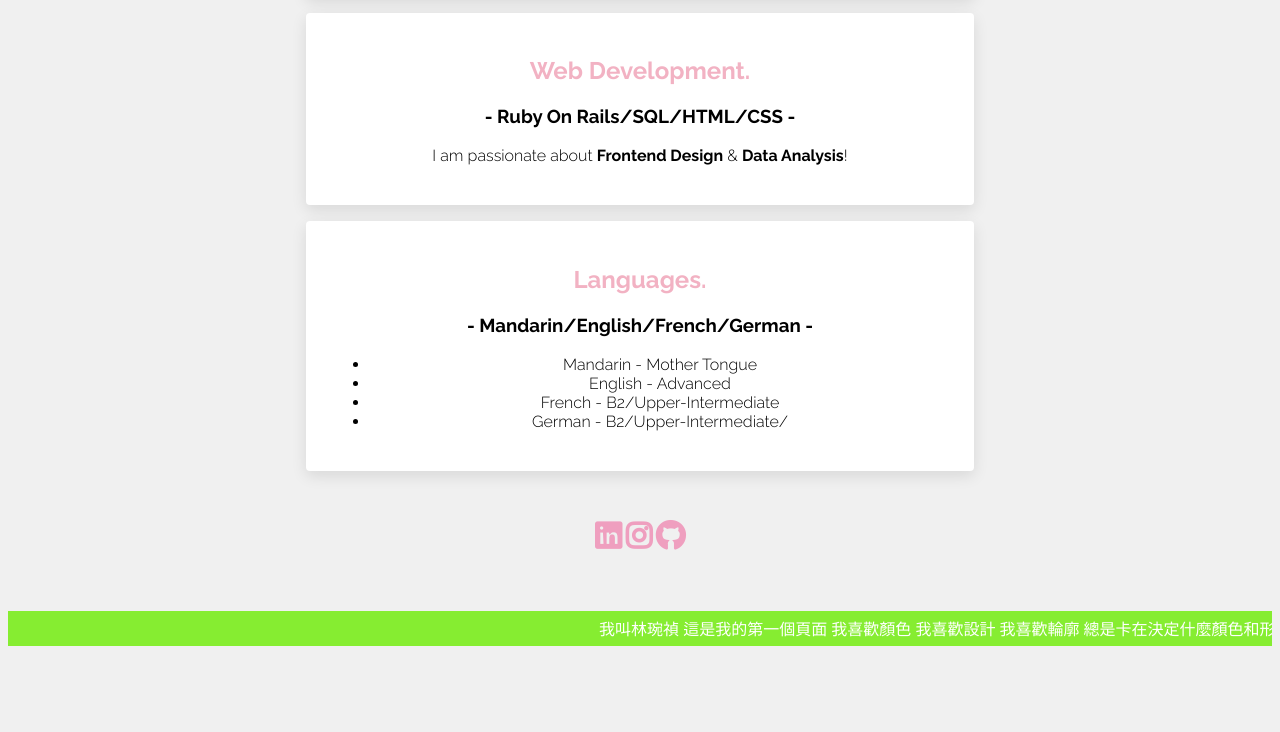
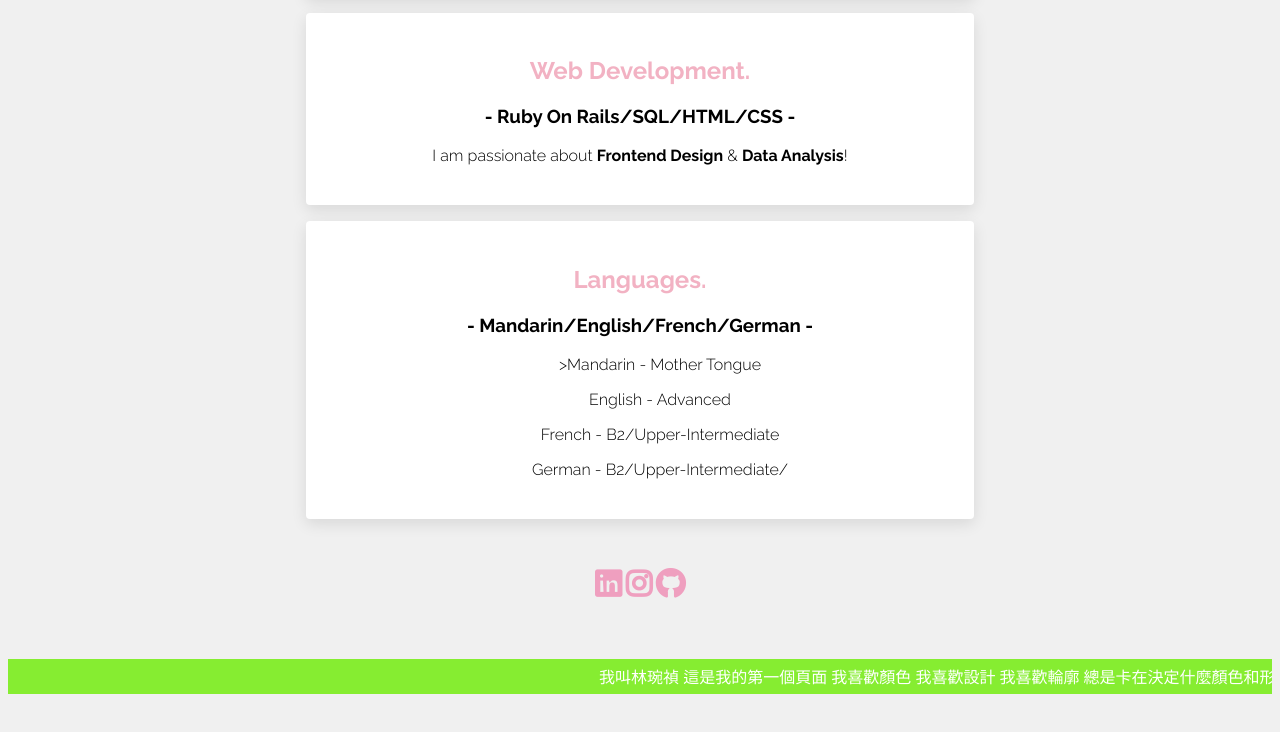
Before and after one commit to lottelin/profile, a plain HTML site: page index.html in a window 1280 px wide. Shown: the part 861-1593 px from the top of the page. Before the commit the page ends 1567 px from the top, so only its background shows below. Drawn offline with Linux system fonts and the light colour scheme; a web font is replaced by a local one.

Commit message:
deleted bullet points

```diff
--- a/index.html
+++ b/index.html
@@ -39,11 +39,10 @@
       <h2>Languages.</h2>
       <h3>- Mandarin/English/French/German -</h3>
       <ul>
-        <li>Mandarin - Mother Tongue</li>
-        <li>English - Advanced</li>
-        <li>French - B2/Upper-Intermediate</li>
-        <li>German - B2/Upper-Intermediate/</li>
-      </ul>
+        <p>>Mandarin - Mother Tongue<br></p>
+        <p>English - Advanced<br></p>
+        <p>French - B2/Upper-Intermediate<br></p>
+        <p>German - B2/Upper-Intermediate/<br></p>
     </div>
 
     <div id="footer">
```
